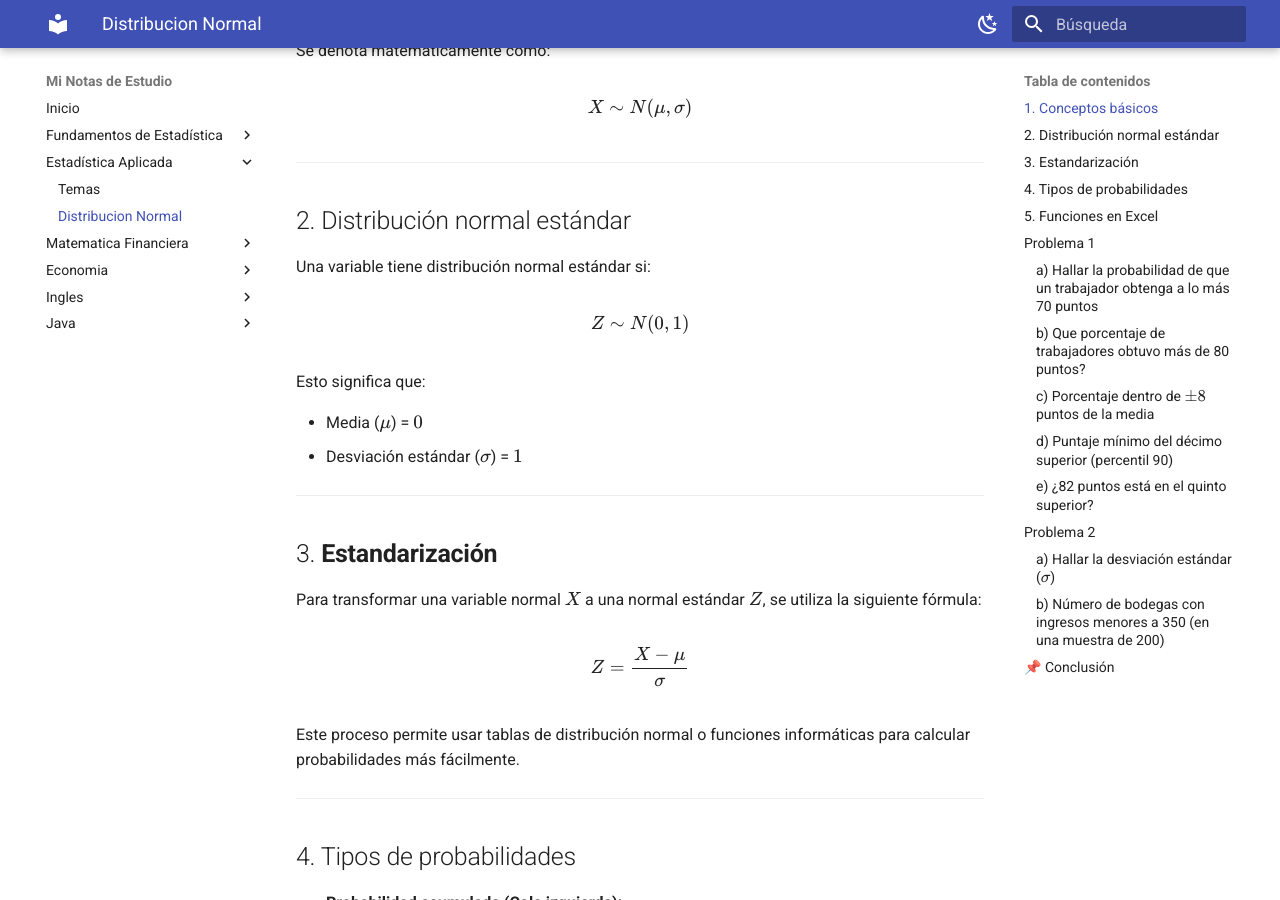
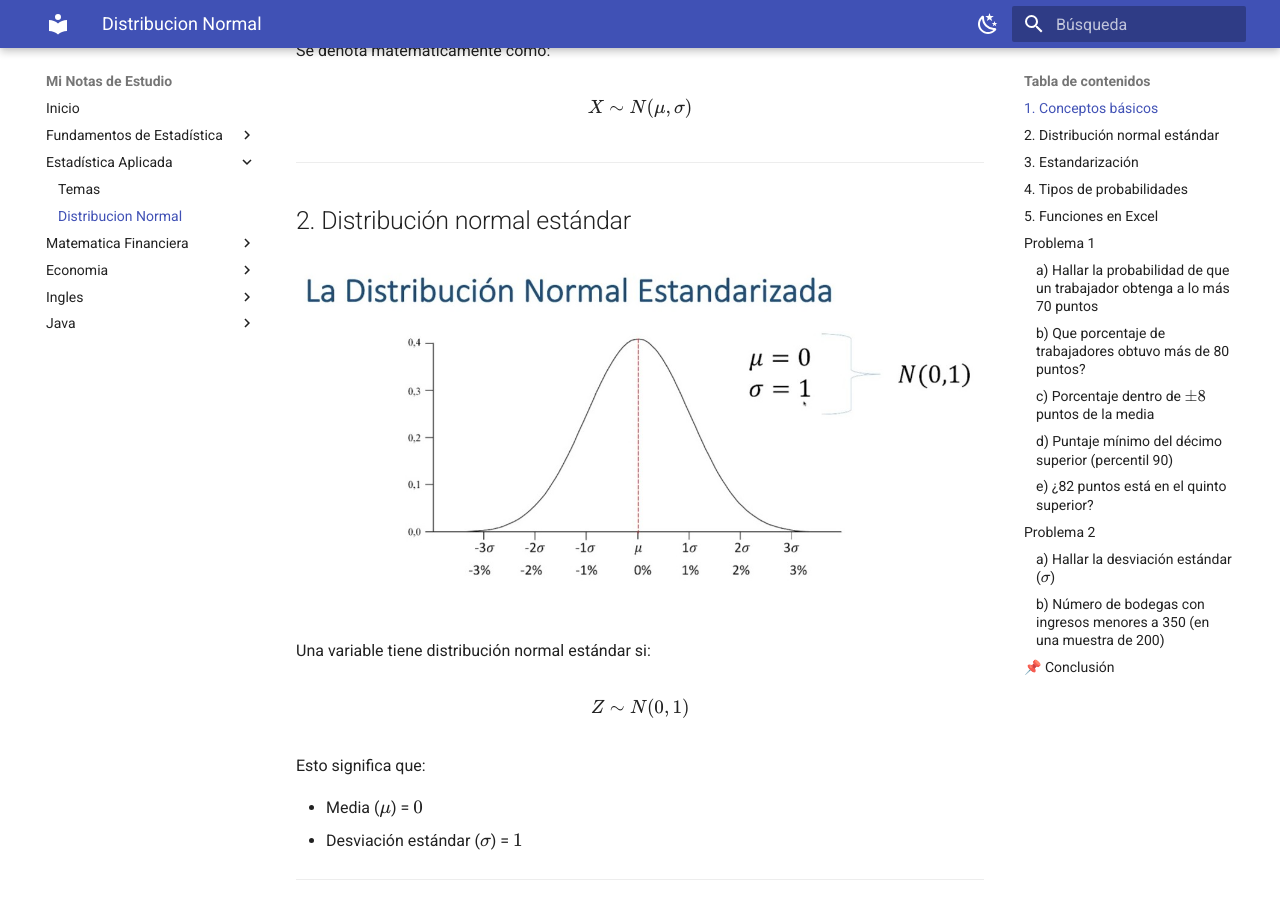
Before and after one commit to fidelysla/docs-project, an MkDocs documentation site: the page built from docs/estadistica-aplicada/distribucion-normal.md, in a window 1280 px wide and 900 px high, scrolled down 335 px. Built offline with MkDocs 1.6.1 and Material for MkDocs 9.7.7, drawn with Linux system fonts in a browser that asks for light colours.

Commit message:
Add image for normal distribution standard in documentation

```diff
--- a/docs/estadistica-aplicada/distribucion-normal.md
+++ b/docs/estadistica-aplicada/distribucion-normal.md
@@ -16,6 +16,8 @@ $$
 ---
 
 ## 2. Distribución normal estándar
+
+![Distribucion Normal Estándar](/assets/images/estadistica-aplicada/distr-normal-std.jpg)
 
 Una variable tiene distribución normal estándar si:
 
```
Also changed, not shown: docs/assets/images/estadistica-aplicada/distr-normal-std.jpg (added).
